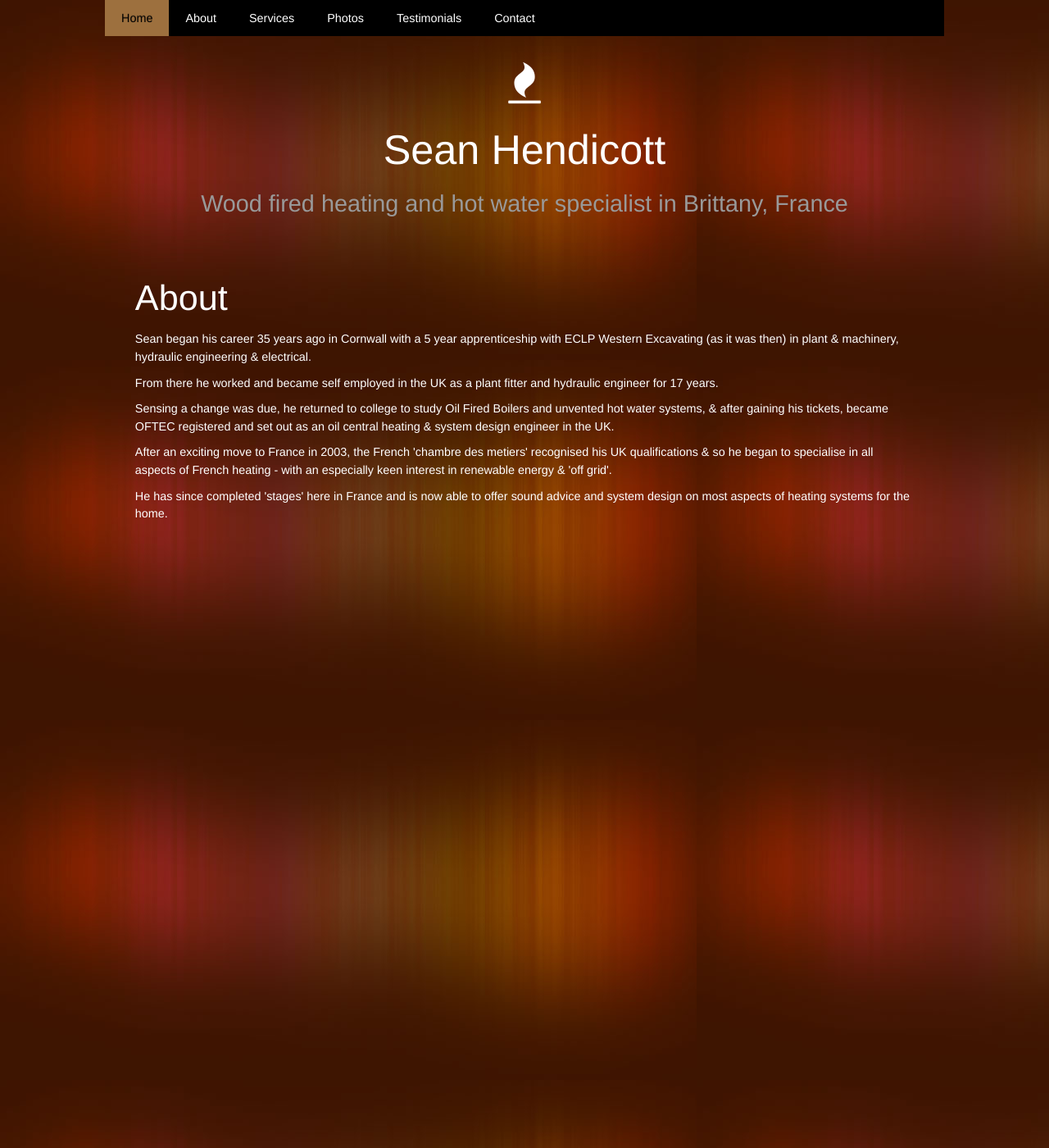
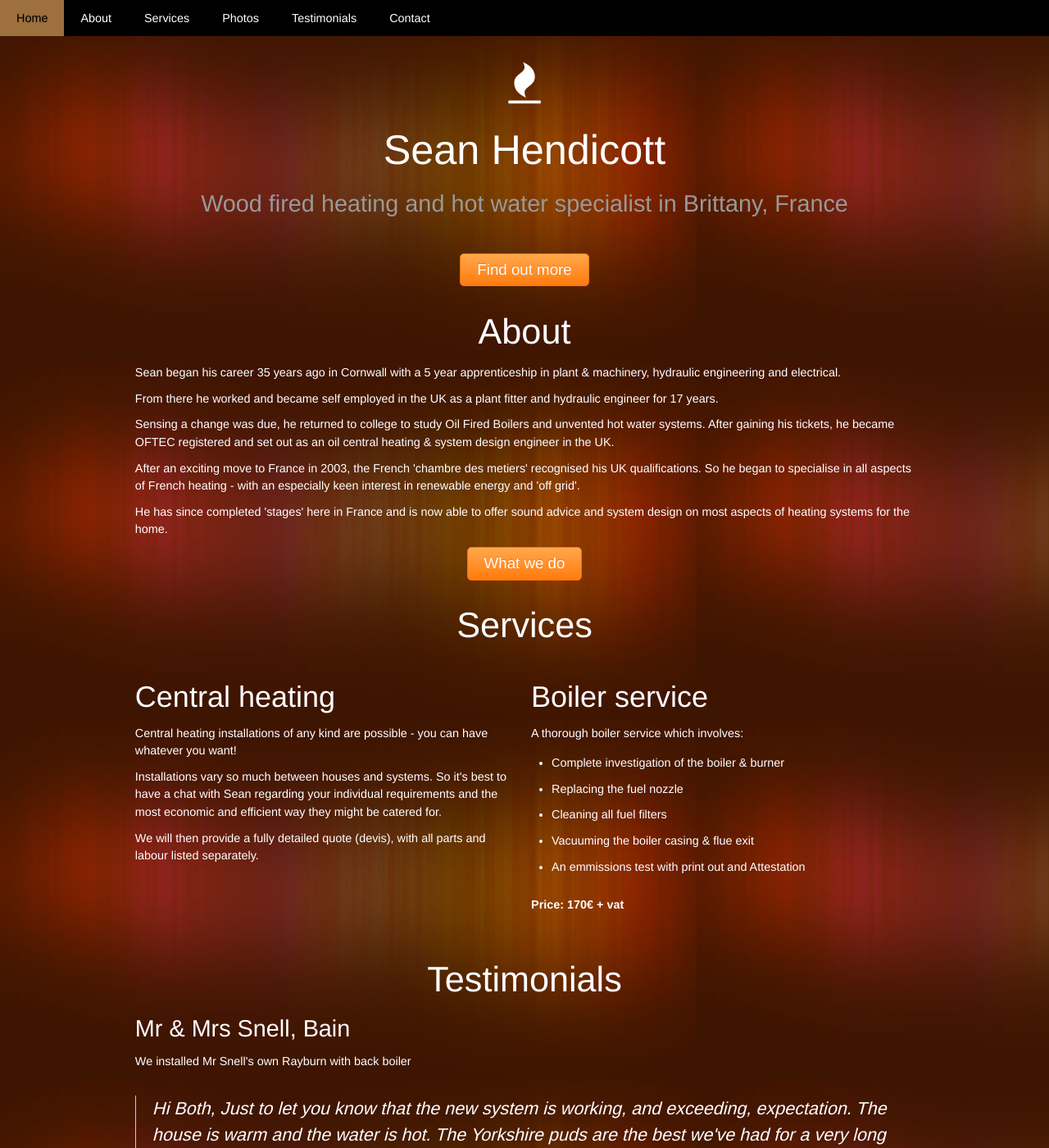
Before and after one commit to berthelemy/seanhendicott, a Jekyll site: the page built from index.md, in a window 1280 px wide and 1400 px high. Shown: the whole window at 82% size. Built offline with Jekyll 4.4.1, drawn with Linux system fonts in a browser that asks for light colours; nearby versions of some CDN libraries; some of the changed text lies outside the part shown.

Commit message:
Add content

```diff
--- /dev/null
+++ b/_includes/footer.html
@@ -0,0 +1,7 @@
+<footer>
+    <div class="col_12">
+        <p>VAT/TVA No. FR 81 452 697 568</p>
+        <p>Did you know if your property is 2 years old or more, you will more than likely qualify for a reduced rate VAT at 10%? But only if the work done is carried out by a registered French Artisan.</p>
+            <p>We can give you full details on request.</p>
+    </div>
+</footer>
--- a/_includes/navbar.html
+++ b/_includes/navbar.html
@@ -1,4 +1,5 @@
-<ul class="menu fixed">
+<div class="fixed">
+    <ul class="menu">
         <li class="current"><a href="#top">Home</a></li>
         <li><a href="#about">About</a></li>
         <li><a href="#services">Services</a></li>
@@ -6,3 +7,4 @@
         <li><a href="#testimonials">Testimonials</a></li>
         <li><a href="#contact">Contact</a></li>
     </ul>
+</div>
--- a/_layouts/default.html
+++ b/_layouts/default.html
@@ -17,35 +17,137 @@
 </head>
 <body>
 <div class="grid">
-    <div class="col_12">
+
         {% include navbar.html %}
-    </div>
+
     <section id="banner">
         <div class="col_12">
             <h1 class="center">
             <p><i class="fa fa-fire"></i></p>
             {{ site.title }}</h1>
             <h4 style="color:#999;margin-bottom:40px;" class="center">{{ site.description }}</h4>
+            <div class="center"><a class="button large orange" href="#services">Find out more</a></div>
         </div>
     </section>
     <section id="about">
         <div class="col_12">
-            <h2>About</h2>
-            <p>Sean began his career 35 years ago in Cornwall with a 5 year apprenticeship with ECLP Western Excavating (as it was then) in plant &amp; machinery, hydraulic engineering &amp; electrical.</p>
+            <h2 class="center">About</h2>
+            <p>Sean began his career 35 years ago in Cornwall with a 5 year apprenticeship in plant &amp; machinery, hydraulic engineering and electrical.</p>
             <p>From there he worked and became self employed in the UK as a plant fitter and hydraulic engineer for 17 years.</p>
-            <p>Sensing a change was due, he returned to college to study Oil Fired Boilers and unvented hot water systems, &amp; after gaining his tickets, became OFTEC registered and set out as an oil central heating &amp; system design engineer in the UK.</p>
-            <p>After an exciting move to France in 2003, the French 'chambre des metiers' recognised his UK qualifications &amp; so he began to specialise in all aspects of French heating - with an especially keen interest in renewable energy &amp; 'off grid'.</p>
+            <p>Sensing a change was due, he returned to college to study Oil Fired Boilers and unvented hot water systems. After gaining his tickets, he became OFTEC registered and set out as an oil central heating &amp; system design engineer in the UK.</p>
+            <p>After an exciting move to France in 2003, the French 'chambre des metiers' recognised his UK qualifications. So he began to specialise in all aspects of French heating - with an especially keen interest in renewable energy and 'off grid'.</p>
             <p>He has since completed 'stages' here in France and is now able to offer sound advice and system design on most aspects of heating systems for the home.</p>
+            <div class="center"><a class="button large orange" href="#services">What we do</a></div>
         </div>
     </section>
-    <div class="col_12" id="services">
-    </div>
+    <section id="services">
+        <div class="col_12">
+            <h2 class="center">Services</h2>
+        </div>
+
+        <div class="col_6">
+            <h3>Central heating</h3>
+            <p>Central heating installations of any kind are possible - you can have whatever you want!</p>
+            <p>Installations vary so much between houses and systems. So it's best to have a chat with Sean regarding your individual requirements and the most economic and efficient way they might be catered for.</p>
+            <p>We will then provide a fully detailed quote (devis), with all parts and labour listed separately.</p>
+        </div>
+        <div class="col_6">
+            <h3>Boiler service</h3>
+            <p>A thorough boiler service which involves:
+            <ul>
+                <li>Complete investigation of the boiler &amp; burner</li>
+                <li>Replacing the fuel nozzle</li>
+                <li>Cleaning all fuel filters</li>
+                <li>Vacuuming the boiler casing &amp; flue exit</li>
+                <li>An emmissions test with print out and Attestation</li>
+            </ul>
+            <p><strong>Price: 170&euro; + vat</strong></p>
+        </div>
+    </section>
     <div class="col_12" id="photos">
     </div>
-    <div class="col_12" id="testimonials">
-    </div>
+    <section id="testimonials">
+        <div class="col_12">
+            <h2 class="center">Testimonials</h2>
+            <h4>Mr &amp; Mrs Snell, Bain</h4>
+            <p>We installed Mr Snell's own Rayburn with back boiler</p>
+
+            <blockquote>
+                <p>Hi Both, Just to let you know that the new system is working, and exceeding, expectation. The house is warm and the water is hot. The Yorkshire puds are the best we've had for a very long time. So a big thank you. With a bit of experimentation we're getting a grasp on how to tweak the system. All the best and thanks again - really improved our life here!</p>
+                <p>John</p>
+            </blockquote>
+
+
+
+
+Mrs Anne Thompson, Rostrenen 26/10/14 - a fully automatic system with woodburner & oil boiler
+
+Thankyou for everything, never had so many windows and doors open in October it was so hot!
+
+Regards Anne & George
+
+
+
+Mr Alan & Chloe Boyce, Holiday home @ St Hernin
+ A Villager BH woodburner was installed
+
+'Hi Karen ( & Sean!)
+
+Massive thanks to both of you for organising our woodburner installation and for doing such a great job last week.
+
+We lit it for the first time on Saturday and it was lovely. It looks magical and we were warm as toast.
+
+It really makes our cottage seem like a proper home now and i'm sure we'll be getting tons of use from it in the future.
+
+It's been a pleasure working with both of you in getting it put in and we wanted to say how grateful both of us are.
+
+All the best!
+
+Chloe'
+
+
+
+Mrs Sue Gilbert, Le Petit Moulin, Huelgoat
+
+Where we installed a Cashin V8 woodburner (below) & altered the central heating system......
+
+ 'Hi Karen and Sean,
+ Please find attached the photo of the Wood Burner as promised.
+ It is marvellous, we aren't dreading the Winter this year!
+ Central heating also great now, not that we need it much anymore as the Wood Burner is so efficient!
+ We are absolutely delighted with the Wood Burner, it's so easy to use, hardly uses any fuel and we are SO warm. All in all it is fantastic.
+ Thank you so much for the very efficient way you have dealt with all this for me, it's been a pleasure doing business with you, and Sean is a Genius!
+
+All the best and thanks again for everything,
+Sue'
+
+
+Mr & Mrs Ian & Gail Trew, Rostrenen
+
+We would just like to share our joy with you; we have today received a cheque from the tax office for 1507€ our Credit D'Impot for the woodburner etc.
+
+Many thanks for all your help in providing all the relevant paperwork to enable us to make our tax credit claim. I have to say I didnt think it would be that easy!
+
+Happy Plumbing!
+
+Ian & Gail Trew
+
+p.s we are only sharing our joy with you, not the loot!!
+
+
+
+ Mr & Mrs Dave Middleton, Duault
+
+They had a Villager Puffin in a wooden built house, necessitating a complete new installation of an insulated flue...see photos & email received below.
+
+'Thanks again to Sean for the fire job, Dave was very pleased when he came home with it. I will certainly recommend Sean if anyone asks me, also we will be contacting Sean for a digging job later near summer which I discussed with him while he was here. Also could you send us any info on wind turbines as Dave is interested in having one. Many thanks again.'
+
+Dave & Davina
+        </div>
+    </section>
     <div class="col_12" id="contact">
     </div>
+    {% include footer.html %}
 </div> <!-- End Grid -->
 </body>
 </html>
--- a/assets/style.css
+++ b/assets/style.css
@@ -20,8 +20,8 @@ html {
 section::before {
   display: block;
   content: " ";
-  margin-top: -50px;
-  height: 50px;
+  margin-top: -55px;
+  height: 55px;
   visibility: hidden;
   pointer-events: none;
 }
@@ -34,6 +34,10 @@ font-weight:normal;
 thead th,
 tbody th{
 font-family: "Arimo", arial, verdana, sans-serif;
+}
+
+strong {
+	color: #fff;
 }
 
 button,
@@ -94,10 +98,10 @@ background:#fff;
 .fixed {
 	position: fixed;
 	top: 0;
-	left: 50%;
-	transform: translateX(-50%);
+	left: 0;
+	width: 100%;
+	z-index:9999;
 
-	width: 80%;
 }
 
 .menu {
```
Lines whose indentation alone changed are shown as unchanged.
